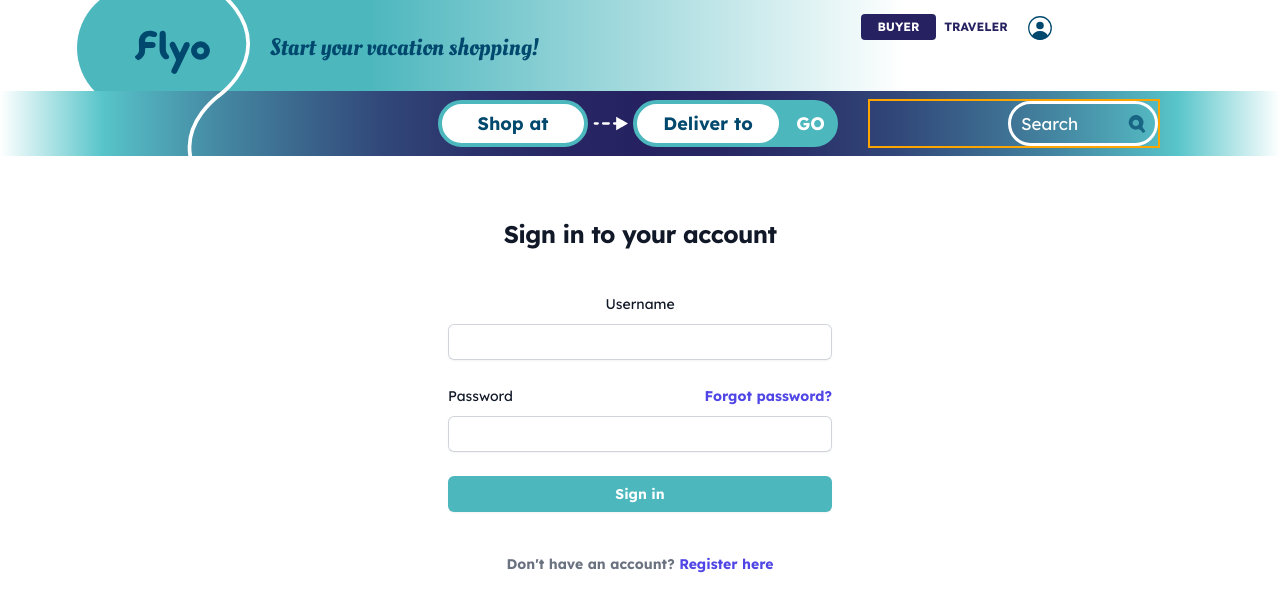
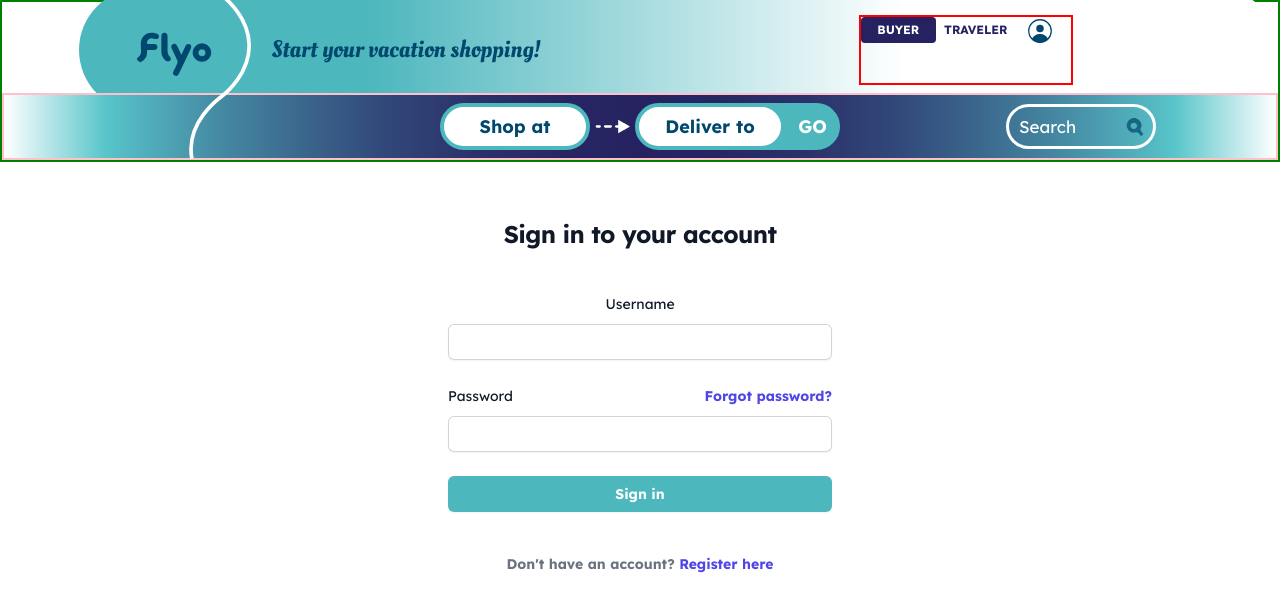
Before and after one commit to uamadasun/Flyo-code, a React (Create React App) app in the folder client/: page /login in a window 1280 px wide. Shown: the top 610 px of the page. Built offline with nearby package versions, Linux system fonts and the light colour scheme.

Commit message:
changes to front end header

```diff
--- a/client/src/App.jsx
+++ b/client/src/App.jsx
@@ -9,6 +9,7 @@ import { useState, createContext, useContext } from 'react';
 import { useAuthContext } from './context/AuthContext';
 import { removeToken } from './helpers';
 import Dashboard from './pages/Dashboard';
+
 
 
 
--- a/client/src/SearchBar.css
+++ b/client/src/SearchBar.css
@@ -30,7 +30,7 @@ searching {
     flex-direction: row;
     align-items: center;
     justify-content: space-between;
-    /* border: 2px solid pink; */
+    border: 2px solid pink;
   }
 
   .left-searching {
@@ -117,7 +117,7 @@ searching {
     display: flex;
     align-items: center;
     justify-content: end;
-    border: 2px solid orange;
+    /* border: 2px solid orange; */
   }
 
 
--- a/client/src/SearchBarMobile.css
+++ b/client/src/SearchBarMobile.css
@@ -9,6 +9,7 @@
     align-items: center;
     /* justify-content: end; */
     /* border: 2px solid red; */
+
   }
 
   .search-bar-mobile {
@@ -31,6 +32,7 @@
     margin-bottom: 0;
     transition-duration: 0.3s;
     text-align: start;
+
   }
 
   .search-mobile img {
@@ -66,7 +68,7 @@
     opacity: 0.4;
   }
 
-  input:hover {
+  .search-bar-mobile input:hover {
     width: 150px;
     /* color: rgb(254, 255, 253); */
     color: black;
--- a/client/src/SiteHeader.css
+++ b/client/src/SiteHeader.css
@@ -8,8 +8,9 @@
   right: 0;
   position: fixed;
   z-index: 0;
+  height: fit-content;
   /* background-color: white; */
-  /* border: 2px solid green; */
+  border: 2px solid green;
   box-sizing: border-box;
 }
 
@@ -23,12 +24,18 @@ header {
   height: 124px;
   max-width: 100%;
   margin-left: 6%;
+  /* margin-right: 10%; */
   margin-top: -14px;
   background: linear-gradient(90deg, #4db7be 24.32%, #ffffff 68.8%);
   border-radius: 70px;
   display: flex;
+  justify-content: end;
+
   /* border: 2px solid yellow; */
+  /* padding: -; */
 }
+
+
 .logo{
     /* max-height: 70% !important;  */
     min-height: 70%;
@@ -61,6 +68,7 @@ header img {
   margin-top: 50px; */
   flex-shrink: 0;
   margin-left: 20px;
+  margin-right: 0;
   /* border: 2px solid brown; */
 }
 
@@ -68,7 +76,7 @@ account ul {
   text-align: center;
   /* margin: 0 auto; */
   /* margin-left: auto; */
-  /* margin-right: 120px; */
+  /* margin-right: 0; */
 
   /* justify-content: end; */
   /* border: 2px solid red; */
@@ -76,7 +84,9 @@ account ul {
   justify-content: start;
   height: 70px;
   align-content: start;
-  /* border: 2px solid red; */
+  border: 2px solid red;
+  padding-right: -20%;
+  /* right: 50; */
 
 }
 
--- a/client/src/components/SiteHeader.js
+++ b/client/src/components/SiteHeader.js
@@ -75,9 +75,12 @@ export default function SiteHeader() {
             </Link>
             <h1 className="slogan"> Start your vacation shopping!</h1>
 
+
             </div>
 
+
             <div className="dropdown navbar-end ">
+
               <label tabIndex={0} className="btn btn-ghost lg:hidden">
                 <svg
                   xmlns="http://www.w3.org/2000/svg"
@@ -234,6 +237,8 @@ export default function SiteHeader() {
         </div>
 
       </header>
+
+
       <SearchBar/>
 
 
--- a/client/src/pages/Login.js
+++ b/client/src/pages/Login.js
@@ -7,6 +7,9 @@ import { API } from '../constant';
 import { setToken } from '../helpers';
 import Registration from './Registration';
 import { useAuthContext } from '../context/AuthContext';
+import '../SiteHeader.css'
+import '../SearchBar.css'
+import '../SearchBarMobile.css'
 
 export const Login = () => {
     const navigate = useNavigate();
```
